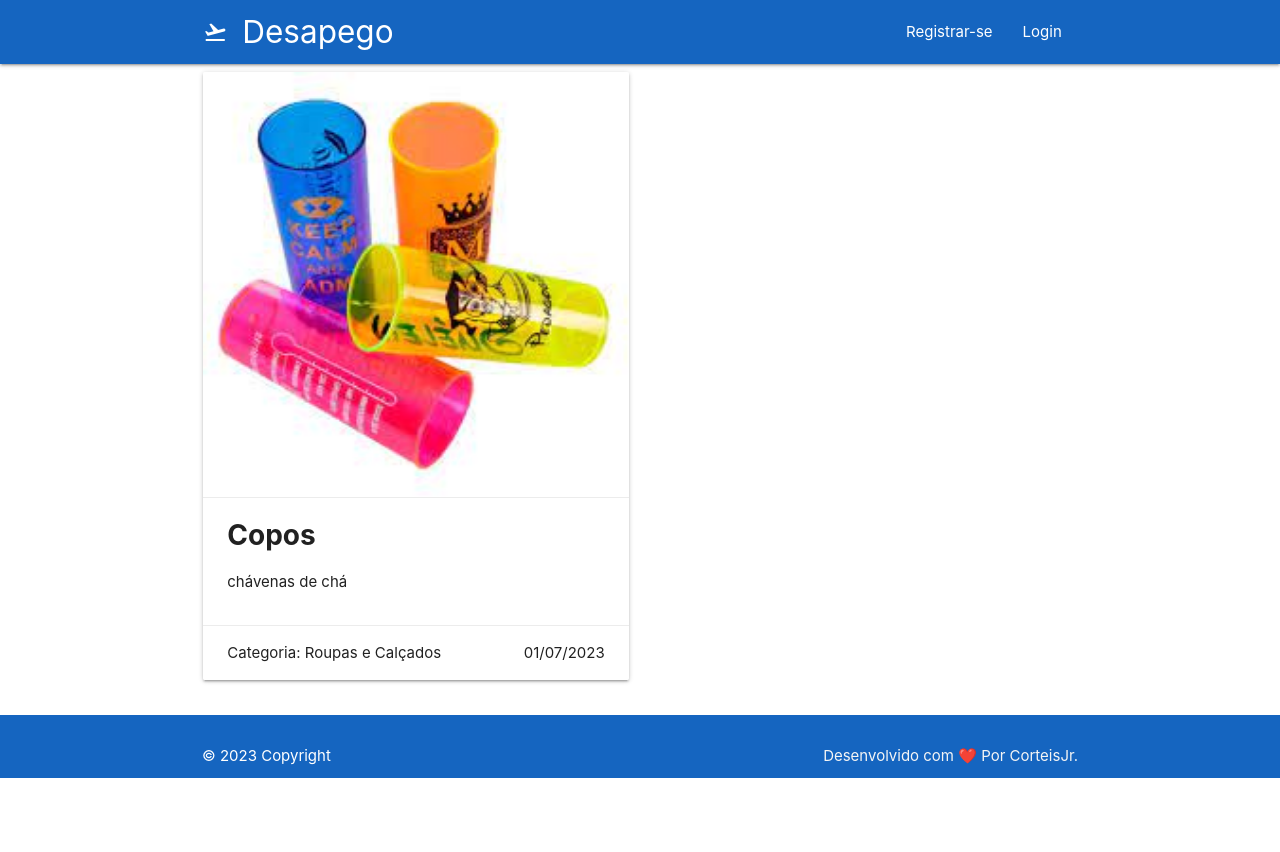
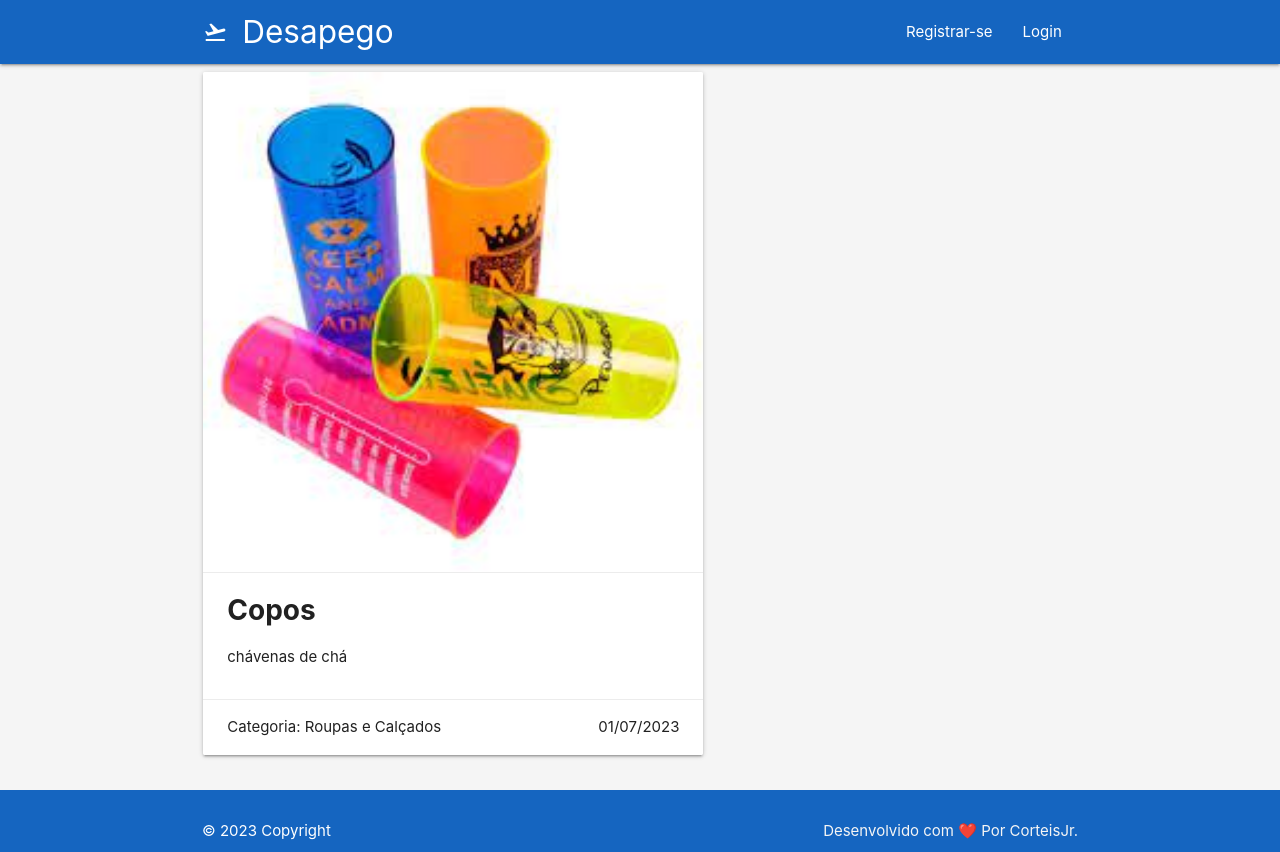
Before and after one commit to corteisjr/Desapego, a Django app: page /details-donation/1 in a window 1280 px wide. Before the commit the page ends 778 px from the top, so only its background shows below. Run offline with Django 3.2, Linux system fonts and the light colour scheme; data comes from the database, SQL or seed files in the repository; both versions use the stored data as it was after the commit.

Commit message:
feat: Change background color

```diff
--- a/doeja/templates/base.html
+++ b/doeja/templates/base.html
@@ -17,7 +17,7 @@
     {%block styles %} {% endblock %}
     <title>Desapego - {% block title %} {% endblock %}</title>
   </head>
-  <body>
+  <body class="grey lighten-4">
     <header>
       <nav class="navbar navbar-fixed">
         <div class="nav-wrapper blue darken-3">
--- a/doeja/templates/home/contact.html
+++ b/doeja/templates/home/contact.html
@@ -9,7 +9,7 @@
 <div class="container">
     <div class="row">
         {% for donation in donations %}
-        <div class="col s12 m6">
+        <div class="col s12 m7">
             <div class="card">
                 {% if donation.picture %}
                 <div class="card-image">
--- a/doeja/templates/home/home.html
+++ b/doeja/templates/home/home.html
@@ -51,7 +51,7 @@
                 <span class="right">{{ donation.likes.count }} Likes</span>
               </div>
               <div class="card-action">
-                <a href="{% url 'see_and_contact'  id=donation.id%}">Ver e Contactar</a>
+                <a href="{% url 'see_and_contact'  id=donation.id%}" class="waves-effect waves-light btn-small blue">Ver e Contactar</a>
               </div>
             {% endif %}
           </div>
```
Also changed, not shown: desapego/db.sqlite3.
